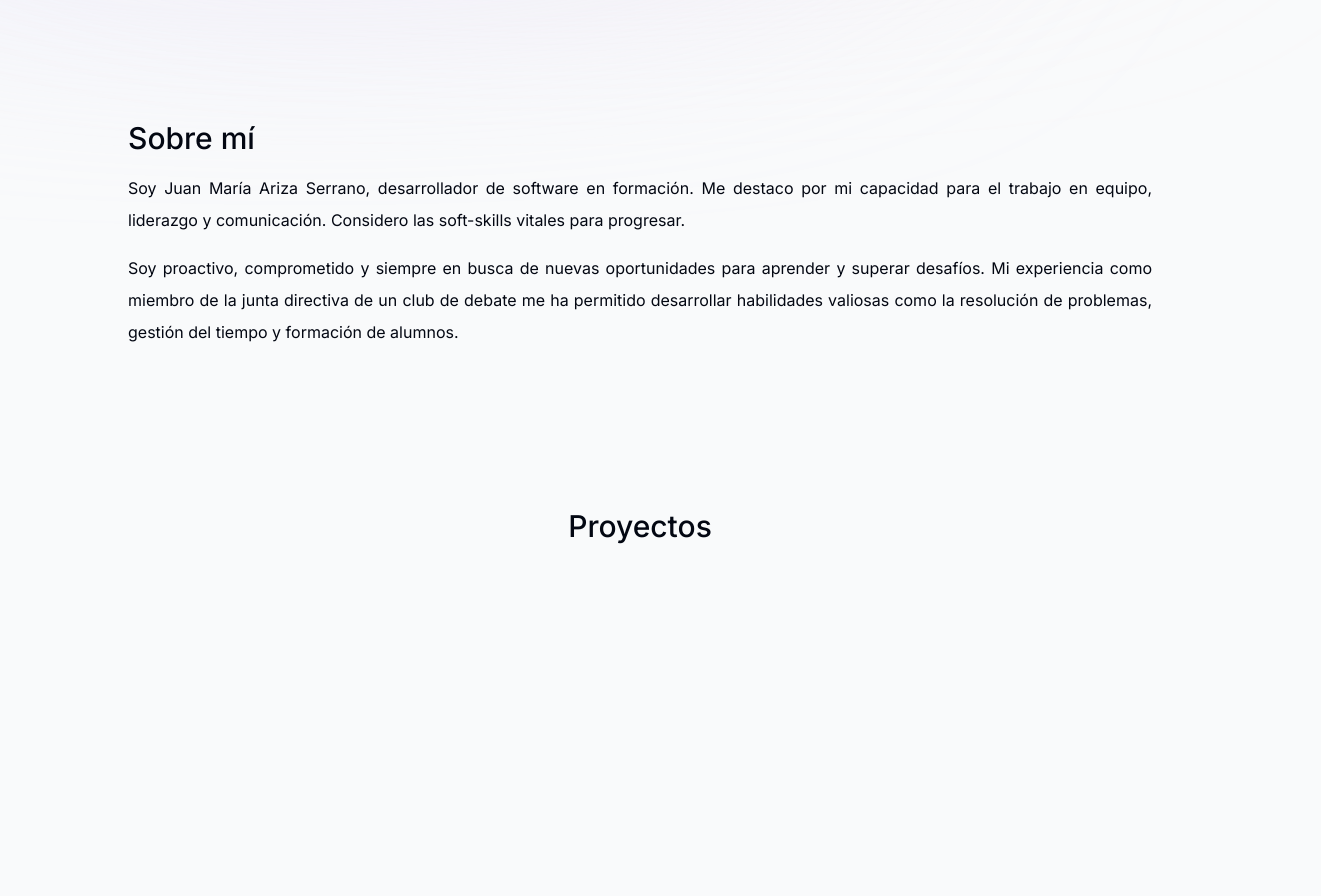
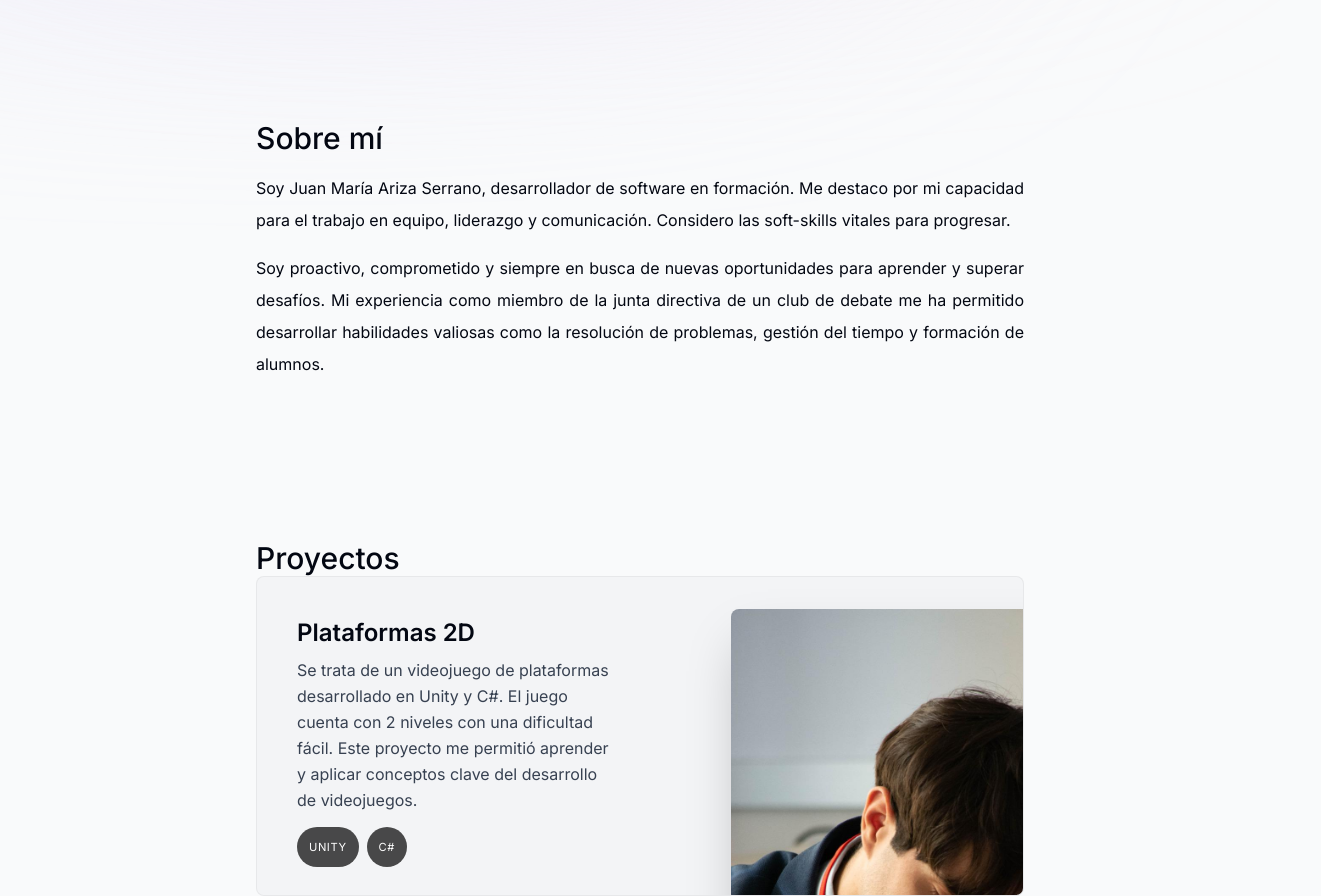
Before and after one commit to juanmariiaa/portfolio, a Next.js app: page / in a window 1280 px wide. Shown: the part 680-1576 px from the top of the page, 1321 px wide, since content can reach past the window. Before the commit the page ends 1384 px from the top, so only its background shows below. Built offline with nearby package versions, Linux system fonts and the light colour scheme.

Commit message:
Projects component

```diff
--- a/components/about.tsx
+++ b/components/about.tsx
@@ -2,7 +2,7 @@
 
 export default function About() {
   return (
-    <section className="mb-28 max-w-screen-lg text-justify leading-8 sm:mb-40 scroll-mt-28 mx-5 sm:mx-0">
+    <section className="mb-28 max-w-screen-md text-justify leading-8 sm:mb-40 scroll-mt-28 mx-5 sm:mx-0">
       <h2 className="text-3xl text-left font-medium">Sobre mí</h2>
       <p className="mt-4">
         Soy Juan María Ariza Serrano, desarrollador de software en formación. Me
--- a/components/intro.tsx
+++ b/components/intro.tsx
@@ -12,7 +12,7 @@
   return (
     <main
       className="flex sm:flex-row flex-col sm:items-center
-    items-center justify-center text-left h-screen sm:px-96"
+    items-center justify-center text-left h-screen sm:max-w-screen-lg "
     >
       <section className="sm:order-last">
         <motion.div
@@ -43,10 +43,10 @@
           initial={{ opacity: 0, y: 100 }}
           animate={{ opacity: 1, y: 0 }}
         >
-          <h1 className=" mt-4 px-4 text-2xl font-medium !leading-[1.5] sm:text-4xl mg">
+          <h1 className=" mt-4 px-4 text-4xl font-medium !leading-[1.5] sm:text-4xl mg">
             <span className="font-bold">Juan María</span>
           </h1>
-          <h1 className="mb-10  px-4 text-base font-normal !leading-[1.5] sm:text-4xl">
+          <h1 className="mb-10  px-4 font-normal text-medium  !leading-[1.5] sm:text-4xl">
             <span className="">Desarrollador de software</span>
           </h1>
         </motion.div>
@@ -63,7 +63,7 @@
             <Link
               href="#contact"
               className="bg-gray-900 text-white px-7 py-3 mb-1 sm:mb-0 sm:mr-1.5 flex items-center gap-2 rounded-full outline-none focus:scale-110 hover:scale-110 hover:bg-gray-950 active:scale-105 transition"
-              onClick={() => {}}
+              onClick={() => { }}
             >
               Contáctame aquí{" "}
               <BsArrowRight className="opacity-70 group-hover:translate-x-1 transition" />
--- a/components/projects.tsx
+++ b/components/projects.tsx
@@ -1,9 +1,70 @@
+import { projectsData } from "@/lib/data";
 import React from "react";
+import Image from "next/image";
 
 export default function Projects() {
   return (
     <section className="mb-28 max-w-screen-md text-left leading-8 sm:mb-40 scroll-mt-28 mx-5 sm:mx-0">
       <h2 className="text-3xl text-left font-medium">Proyectos</h2>
+      <div>
+        {
+          projectsData.map((project, index) => (
+            <React.Fragment key={index}>
+              <Project {...project} />
+            </React.Fragment>
+          ))
+        }
+      </div>
     </section>
   );
 }
+
+type ProjectProps = typeof projectsData[number];
+
+function Project({
+  title,
+  description,
+  tags,
+  imageUrl }
+  : ProjectProps) {
+  return (
+
+    <section className="bg-gray-100 max-w-screen-lg border border-black/5 rounded-lg overflow-hidden sm:pr-8 relative sm:h-[20rem] hover:bg-gray-200 transition sm:group-even:pl-8 dark:text-white dark:bg-white/10 dark:hover:bg-white/20">
+      <div className="pt-4 pb-7 px-5 sm:pl-10 sm:pr-2 sm:pt-10 sm:max-w-[50%] flex flex-col h-full sm:group-even:ml-[18rem]">
+        <h3 className="text-2xl font-semibold">{title}</h3>
+        <p className="mt-2 leading-relaxed text-gray-700 dark:text-white/70">
+          {description}
+        </p>
+        <ul className="flex flex-wrap mt-4 gap-2 sm:mt-auto">
+          {tags.map((tag, index) => (
+            <li
+              className="bg-black/[0.7] px-3 py-1 text-[0.7rem] uppercase tracking-wider text-white rounded-full dark:text-white/70"
+              key={index}
+            >
+              {tag}
+            </li>
+          ))}
+        </ul>
+      </div>
+
+      <Image src={imageUrl}
+        alt={title}
+        quality={95}
+        className="absolute hidden sm:block top-8 -right-40 w-[28.25rem] rounded-t-lg shadow-2xl
+        transition
+        group-hover:scale-[1.04]
+        group-hover:-translate-x-3
+        group-hover:translate-y-3
+        group-hover:-rotate-2
+
+        group-even:group-hover:translate-x-3
+        group-even:group-hover:translate-y-3
+        group-even:group-hover:rotate-2
+
+        group-even:right-[initial] group-even:-left-40"
+      />
+
+    </section>
+  )
+
+}
--- a/lib/data.ts
+++ b/lib/data.ts
@@ -34,7 +34,7 @@
     title: "Plataformas 2D",
     description:
       "Se trata de un videojuego de plataformas desarrollado en Unity y C#. El juego cuenta con 2 niveles con una dificultad fácil. Este proyecto me permitió aprender y aplicar conceptos clave del desarrollo de videojuegos.",
-    tags: [React.createElement(FaUnity), "C#"],
+    tags: ["Unity", "C#"],
     imageUrl: picture,
   },
 ] as const;
```
